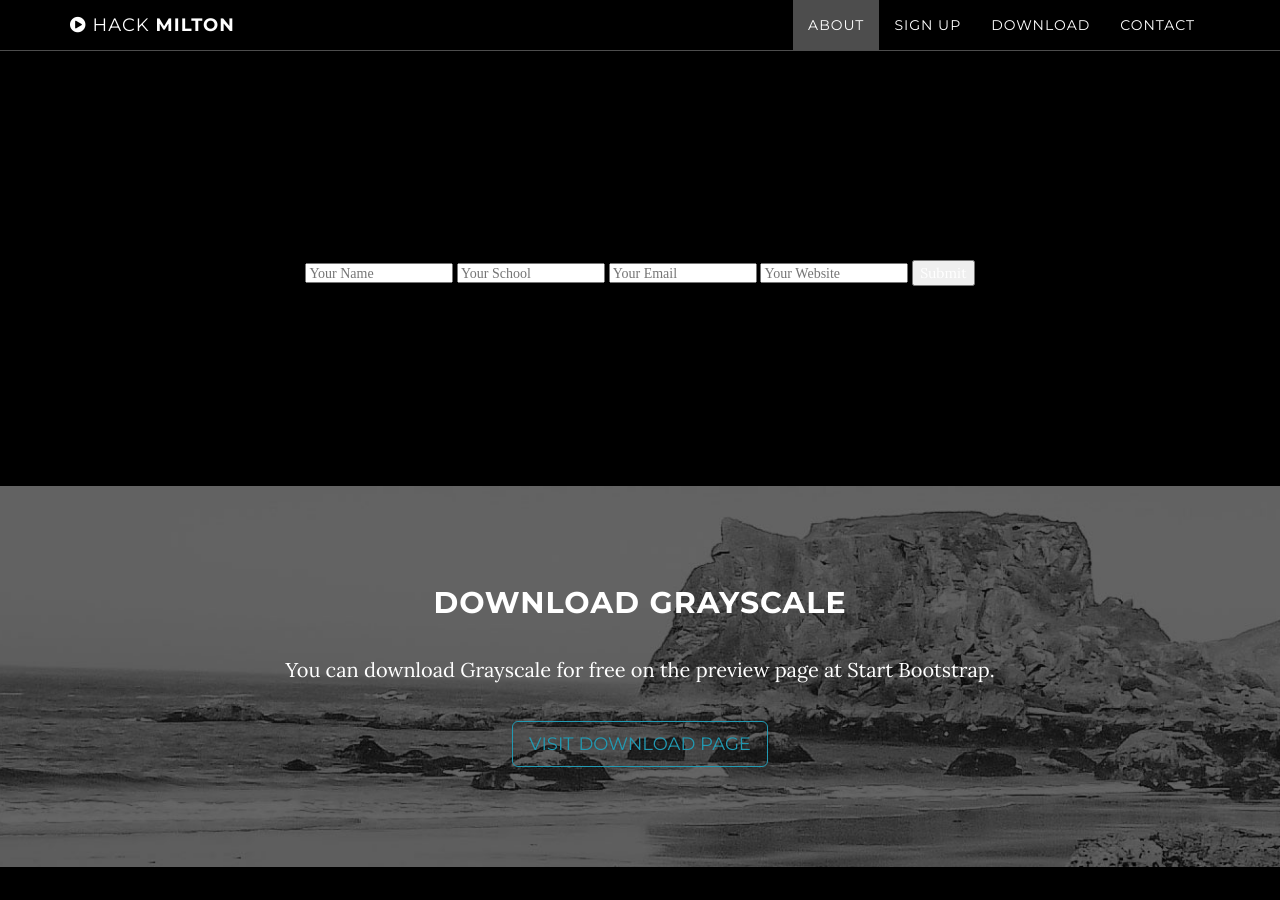
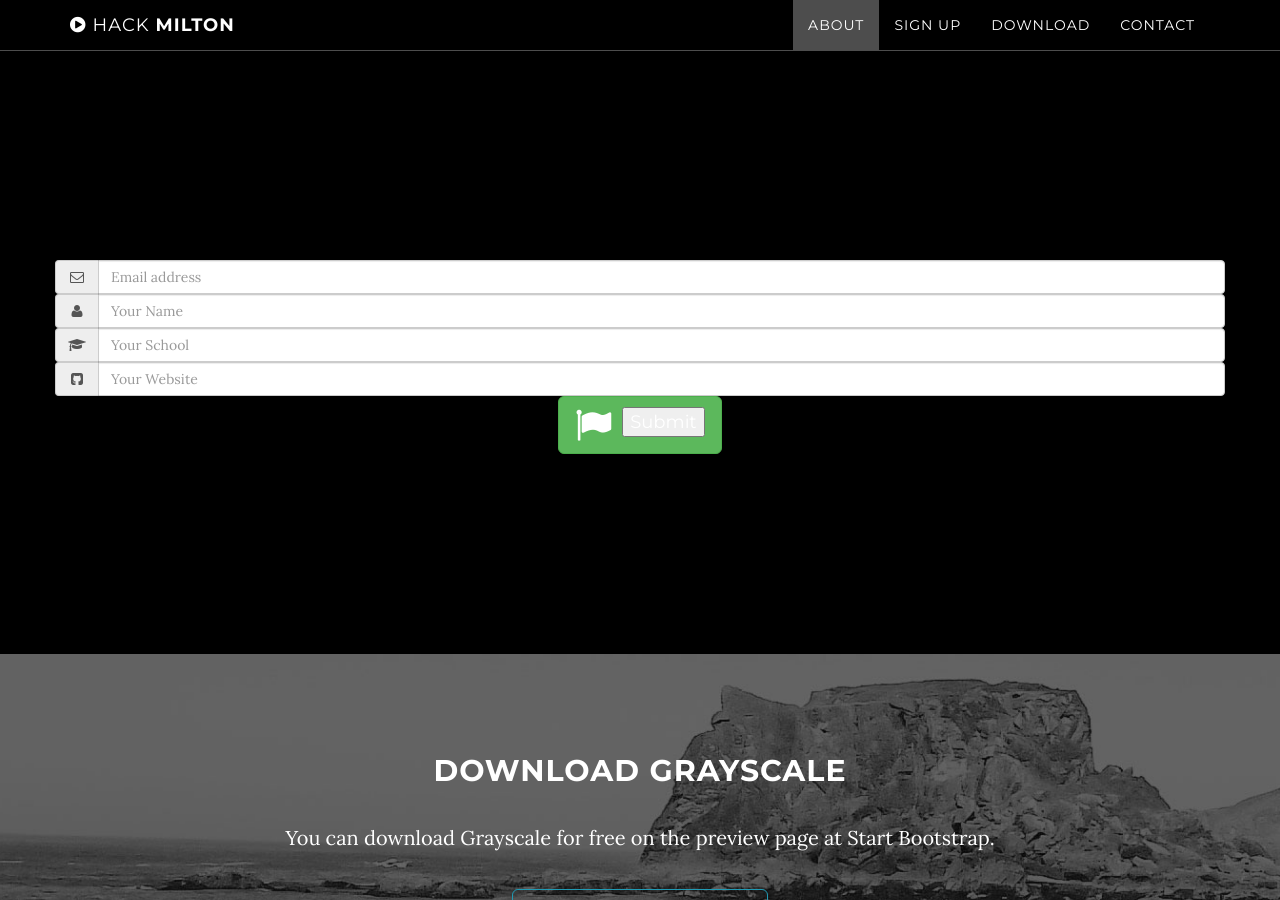
Before and after one commit to milton-programming/milton-programming.github.io, a Jekyll site: the page built from index.html, in a window 1280 px wide and 900 px high, scrolled down 1504 px. Built offline with Jekyll 4.4.1, drawn with Linux system fonts in a browser that asks for light colours.

Commit message:
form adds

```diff
--- a/_includes/form.html
+++ b/_includes/form.html
@@ -2,11 +2,26 @@
     <div class="row">
         <form accept-charset="UTF-8" action="https://formkeep.com/f/c4fed195e201" method="POST">
             <input class="fa" type="hidden" name="utf8" value="✓">
-            <input class="fa" type="text" name="name" placeholder="Your Name">
-            <input class="fa" type="text" name="school" placeholder="Your School">
-            <input class="fa" type="email" name="email" placeholder="Your Email">
-            <input class="fa" type="url" name="url" placeholder="Your Website">
-            <button type="submit">Submit</button>
+            <div class="input-group margin-bottom-sm">
+                <span class="input-group-addon"><i class="fa fa-envelope-o fa-fw"></i></span>
+                <input class="form-control" type="text" placeholder="Email address">
+            </div>
+            <div class="input-group">
+                <span class="input-group-addon"><i class="fa fa-user fa-fw"></i></span>
+                <input class="form-control" type="text" name="name" placeholder="Your Name">
+            </div>
+            <div class="input-group">
+                <span class="input-group-addon"><i class="fa fa-graduation-cap fa-fw"></i></span>
+                <input class="form-control" type="text" name="school" placeholder="Your School">
+            </div>
+            <div class="input-group">
+                <span class="input-group-addon"><i class="fa fa-github-square fa-fw"></i></span>
+                <input class="form-control" type="text" name="url" placeholder="Your Website">
+            </div>
+            <a class="btn btn-lg btn-success" href="#">
+                <i class="fa fa-flag fa-2x pull-left"></i>
+                <button type="submit">Submit</button>
+            </a>
         </form>
     </div>
 </section>
```
